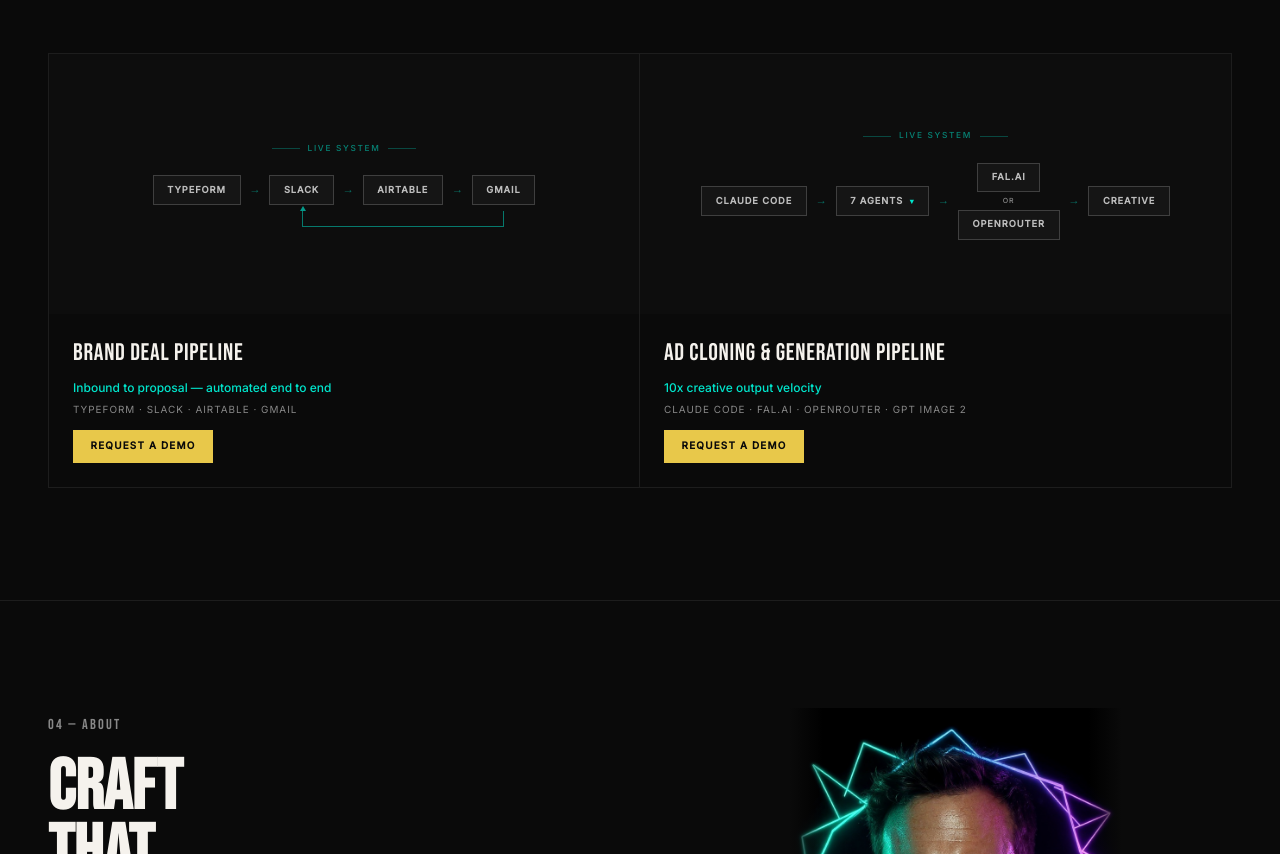
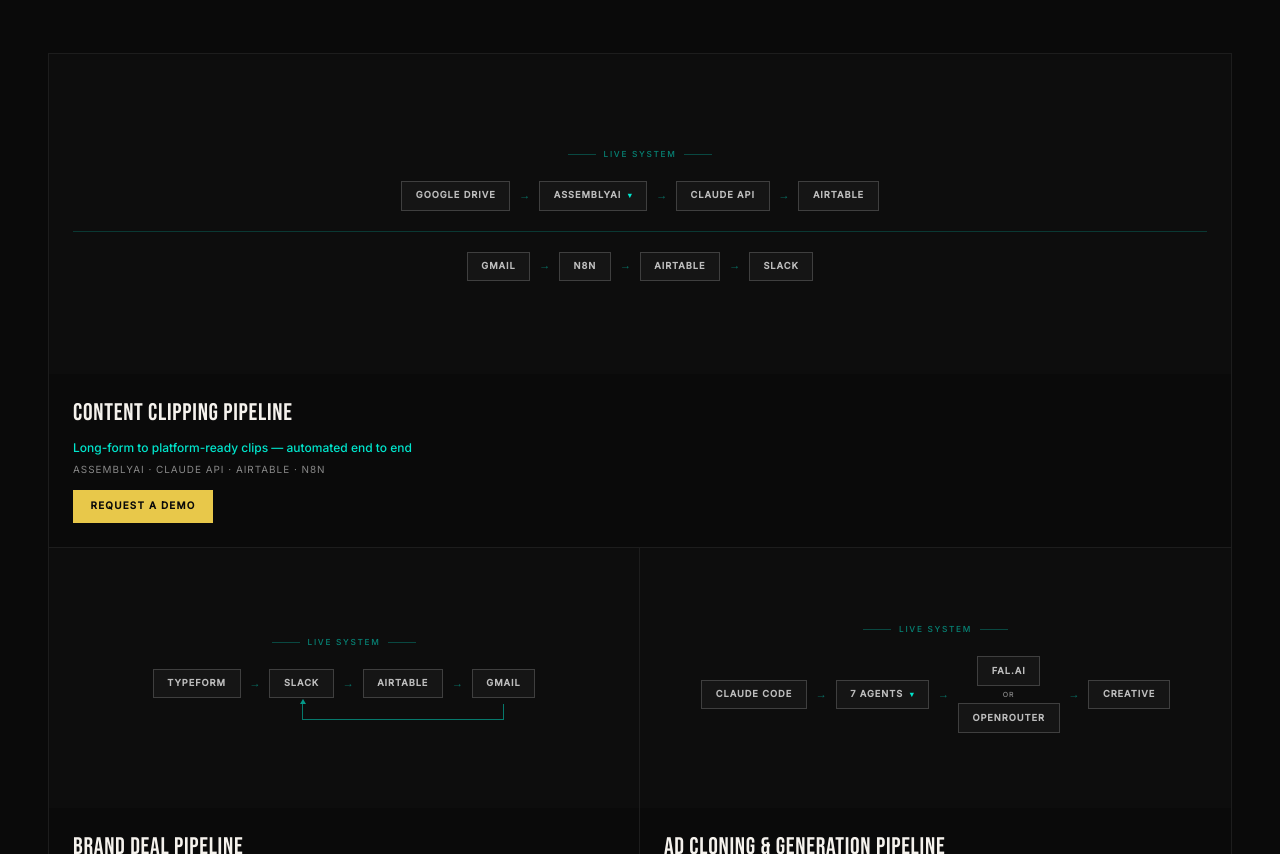
Before and after one commit to ErcoleHub/Portfolio, a plain HTML site: page index.html in a window 1280 px wide. Shown: the part 3768-4622 px from the top of the page. Drawn offline with Linux system fonts and the light colour scheme.

Commit message:
feat: add Content Clipping Pipeline case study card

```diff
--- a/index.html
+++ b/index.html
@@ -1432,6 +1432,46 @@
       <a href="#" class="view-all">View All Work →</a>
     </div>
     <div class="work-grid">
+      <div class="work-card" style="cursor:default; overflow:visible; grid-column: 1 / -1; border-right: none; border-bottom: 0.5px solid var(--border);">
+        <div class="flow-thumb flow-thumb--drop" style="min-height:320px; gap:1.25rem;">
+          <div class="flow-badge">Live System</div>
+          <div class="flow-nodes">
+            <span class="flow-node">Google Drive</span>
+            <span class="flow-arr">→</span>
+            <span class="flow-expandable">
+              <span class="flow-node flow-node--btn" onclick="toggleDropdown(this, 'assembly-dropdown')">AssemblyAI <span class="flow-caret">▾</span></span>
+              <div class="agents-dropdown" id="assembly-dropdown">
+                <span class="agent-tag">Clip Title</span>
+                <span class="agent-tag">In/Out Time</span>
+                <span class="agent-tag">Hook Hypothesis</span>
+                <span class="agent-tag">Platform</span>
+              </div>
+            </span>
+            <span class="flow-arr">→</span>
+            <span class="flow-node">Claude API</span>
+            <span class="flow-arr">→</span>
+            <span class="flow-node">Airtable</span>
+          </div>
+          <div style="width: calc(100% - 3rem); border-top: 0.5px solid rgba(0,229,204,0.2);"></div>
+          <div class="flow-nodes">
+            <span class="flow-node">Gmail</span>
+            <span class="flow-arr">→</span>
+            <span class="flow-node">n8n</span>
+            <span class="flow-arr">→</span>
+            <span class="flow-node">Airtable</span>
+            <span class="flow-arr">→</span>
+            <span class="flow-node">Slack</span>
+          </div>
+        </div>
+        <div class="work-info work-info--demo">
+          <div class="work-meta">
+            <div class="work-title">Content Clipping Pipeline</div>
+            <div class="work-result">Long-form to platform-ready clips — automated end to end</div>
+            <div class="work-category">AssemblyAI · Claude API · Airtable · n8n</div>
+            <a href="https://calendar.app.google/Kzkmm1Hnjpt3JHNH9" target="_blank" class="demo-btn">Request a Demo</a>
+          </div>
+        </div>
+      </div>
       <div class="work-card" style="cursor:default; border-right: 0.5px solid var(--border); border-bottom: none;">
         <div class="flow-thumb">
           <div class="flow-badge">Live System</div>
```
